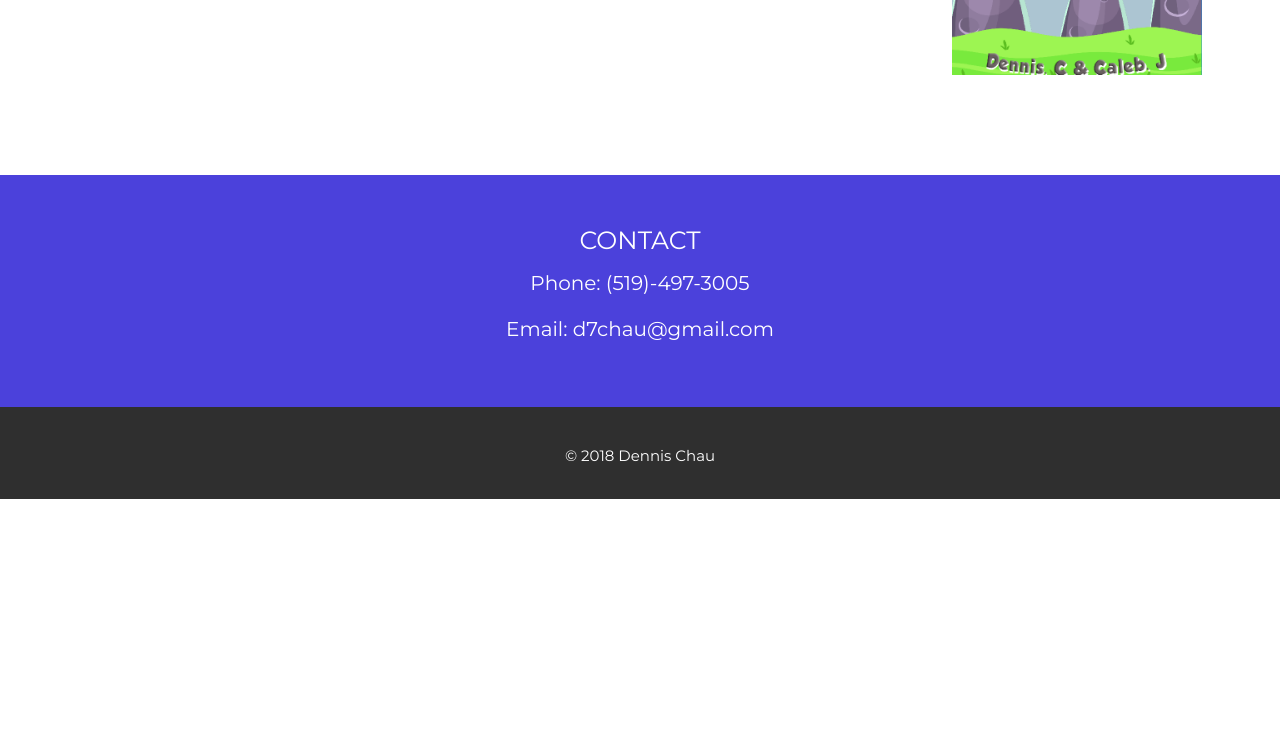
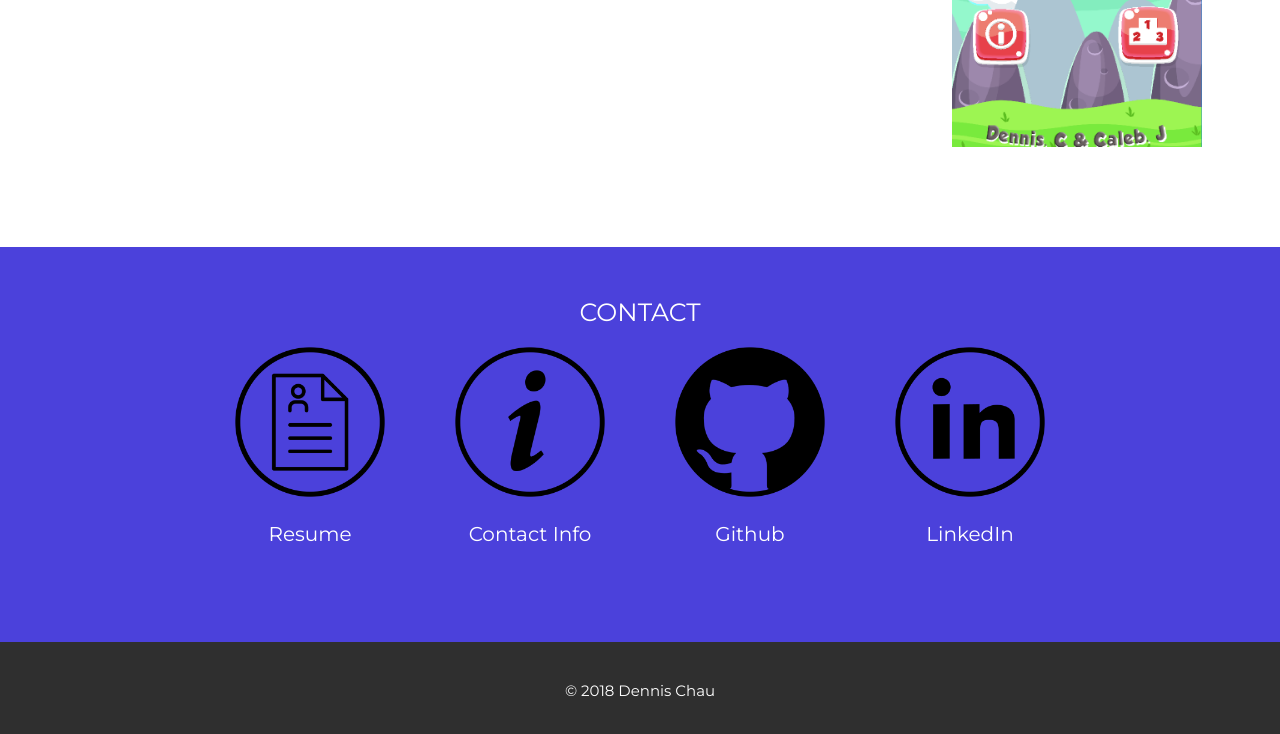
Before and after one commit to d7chau/First-Website, a plain HTML site: page index.html in a window 1280 px wide. Shown: the part 926-1660 px from the top of the page. Before the commit the page ends 1425 px from the top, so only its background shows below. Drawn offline with nearby package versions, Linux system fonts and the light colour scheme.

Commit message:
Completed Contact Section

```diff
--- a/css/custom.css
+++ b/css/custom.css
@@ -113,3 +113,28 @@ body {
     color: #4b41db !important;
     font-weight:bold;
   }
+
+  .flex-container {
+    display: flex;
+    justify-content: center;
+    background-color: #4b41db;
+  }
+
+  .flex-container > div {
+    background-color: #4b41db;
+    width: 200px;
+    margin: 10px;
+    text-align: center;
+    line-height: 75px;
+    font-size: 30px;
+  }
+
+  .contactinfo{
+    color: rgb(255, 255, 255);
+    padding-top: 0px;
+    padding-bottom: 40px;
+  }
+
+  .contactinfo:hover{
+    color: rgb(255, 255, 255);
+  }
--- a/index.html
+++ b/index.html
@@ -41,7 +41,8 @@
   <div class="aboutme bg-1 text-center" id="about">
     <h1 class="margin">ABOUT ME</h1>
     <p class="aboutmetext">Hey I'm Dennis, an eleventh grade highschool student refining my skills in the art of creating websites. I gained interest
-      in them through wanting a medium to display the projects I have created throughout highschool.
+      in them through wanting a medium to display the projects I have created throughout highschool. They include projects created in my computer science and
+      digital media courses.
     </p>
   </div>
 
@@ -71,15 +72,33 @@
   <!-- Third Container (Grid) -->
   <div class="contact bg-2 text-center" id="contact">
     <h1 class="margin">CONTACT</h1>
-    <div class="row">
-      <div class="col-sm-4">
-
+    <div class="flex-container">
+      <div>
+        <a href="https://github.com/d7chau">
+          <img border="0" alt="Resume" src="img/resume.png" width="150px" height="150px">
+        </a>
+        <p>Resume</p>
       </div>
-      <div class="col-sm-4">
-        <p class="contacttext1">Phone: (519)-497-3005</p>
-        <p class="contacttext2">Email: d7chau@gmail.com</p>
+      <div>
+        <a href="info.html">
+          <img border="0" alt="Resume" src="img/info.png" width="150px" height="150px">
+        </a>
+        <p>Contact Info</p>
+      </div>
+      <div>
+        <a href="https://github.com/d7chau">
+          <img border="0" alt="Github" src="img/github.png" width="150px" height="150px">
+        </a>
+        <p>Github</p>
+      </div>
+      <div>
+        <a href="https://www.linkedin.com/in/dennis-chau-a19894158/">
+          <img border="0" alt="LinkedIn" src="img/linkedin.png" width="150px" height="150px">
+        </a>
+        <p>LinkedIn</p>
       </div>
     </div>
+  </div>
   </div>
 
   <!-- Footer -->
```
Also changed, not shown: info.html (added, +37 -0 lines), img/github.png (added), img/info.png (added), img/linkedin.png (added), img/resume.png (added).
